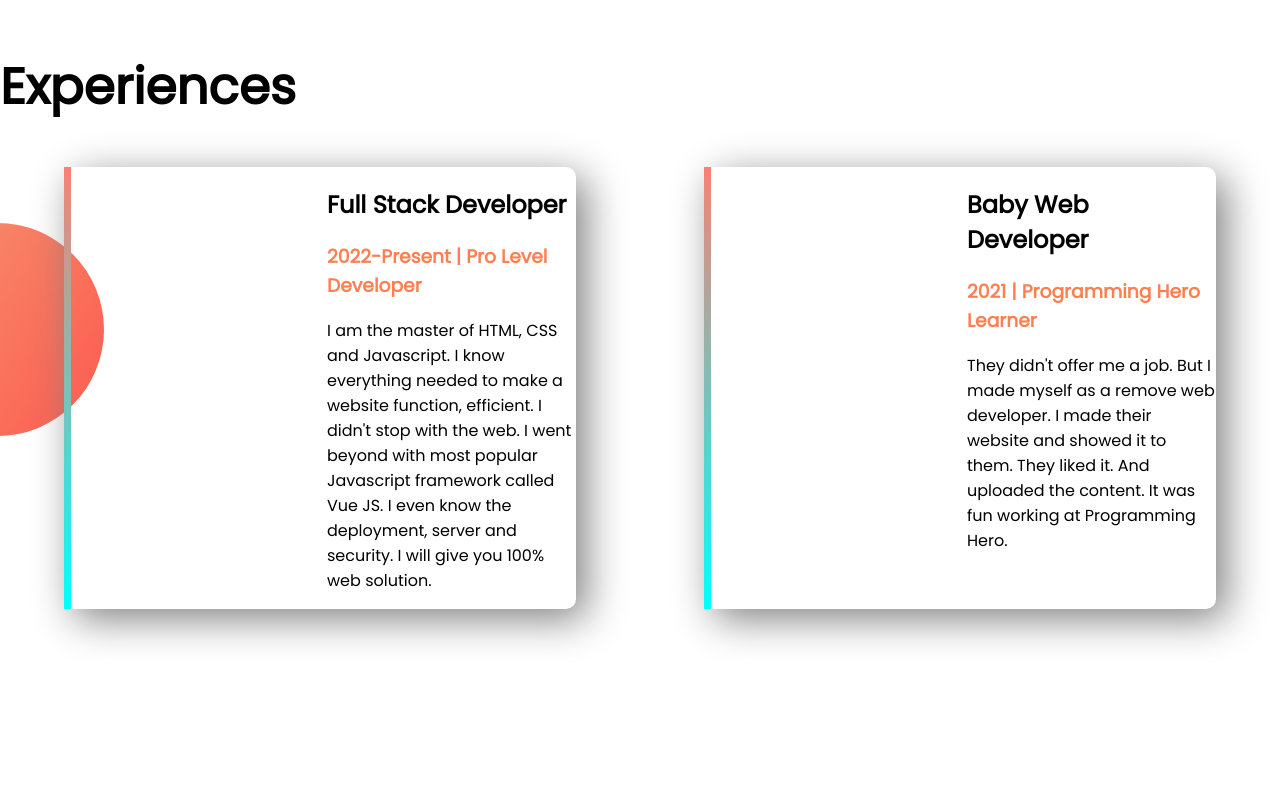
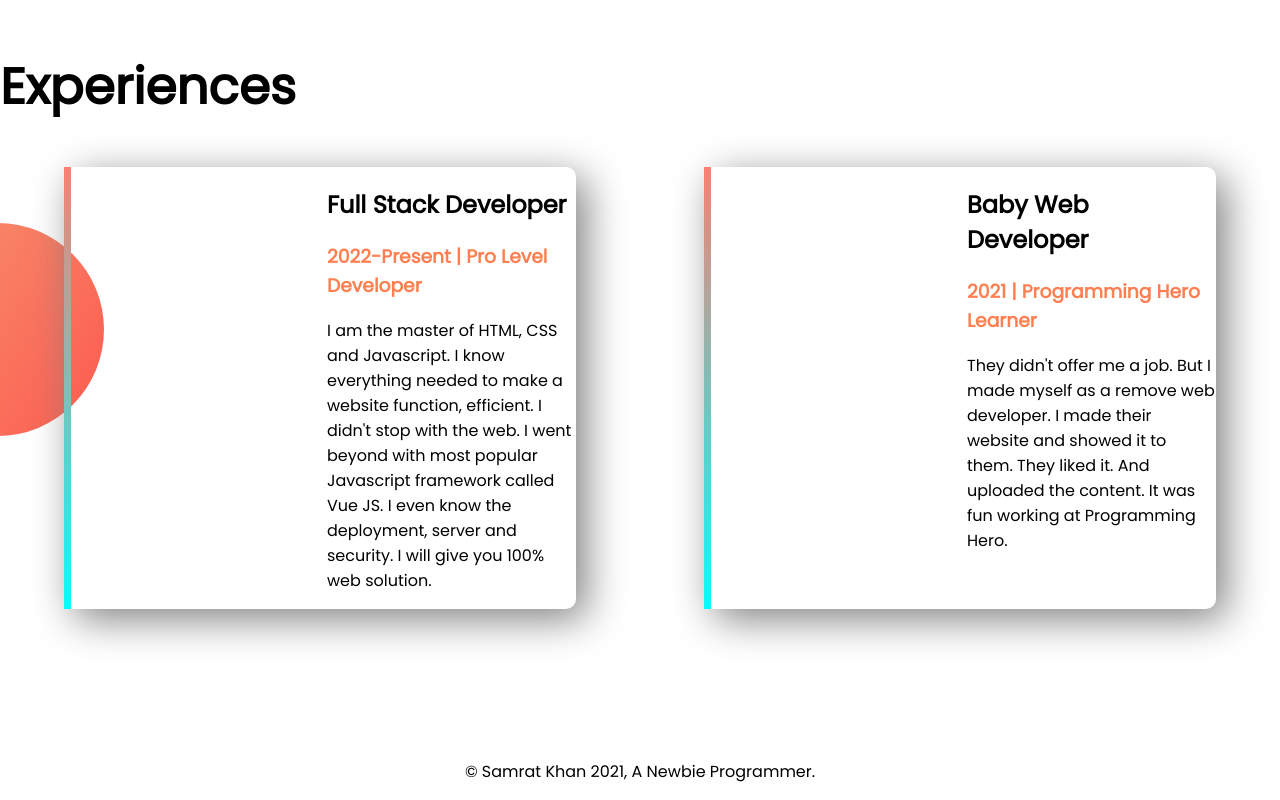
Before and after one commit to samratkhan15/developer-portfolio, a plain HTML site: page index.html in a window 1280 px wide. Shown: the part 1220-2020 px from the top of the page. Before the commit the page ends 1979 px from the top, so only its background shows below. Drawn offline with Linux system fonts and the light colour scheme.

Commit message:
footer experience

```diff
--- a/index.html
+++ b/index.html
@@ -67,6 +67,9 @@
 
 
     </section>
+    <footer>
+        <p>© Samrat Khan 2021, A Newbie Programmer.</p>
+    </footer>
 
 
 
```
